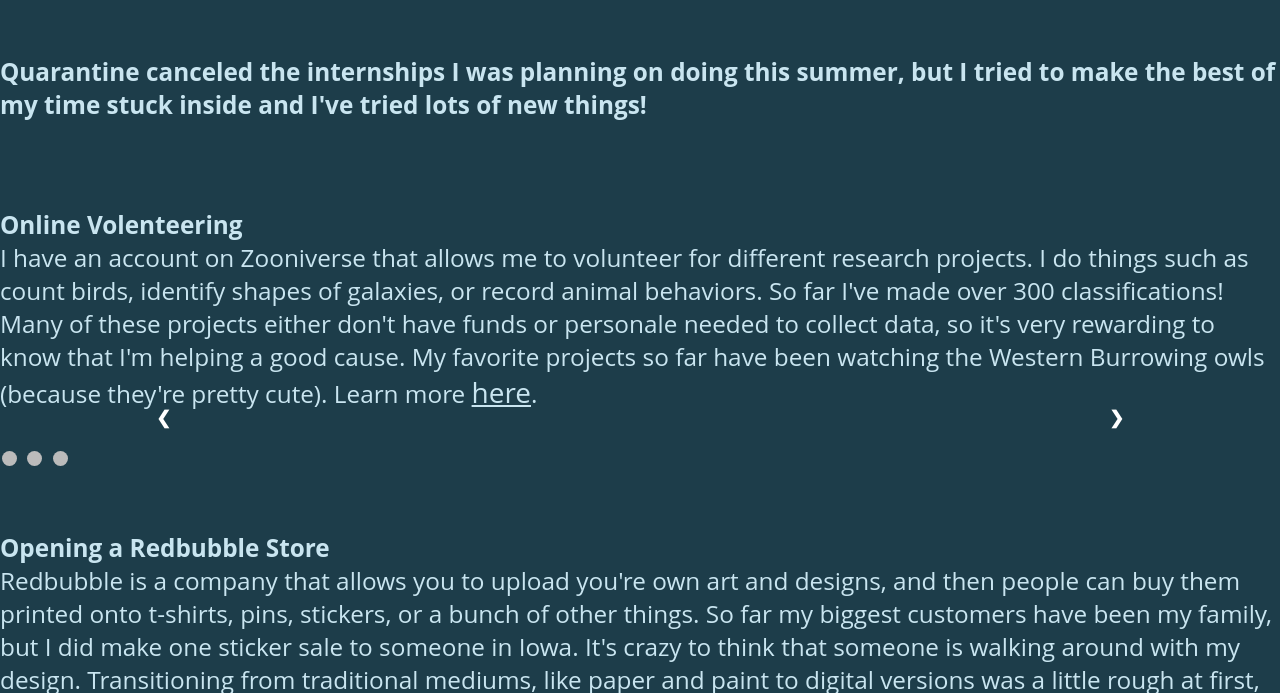
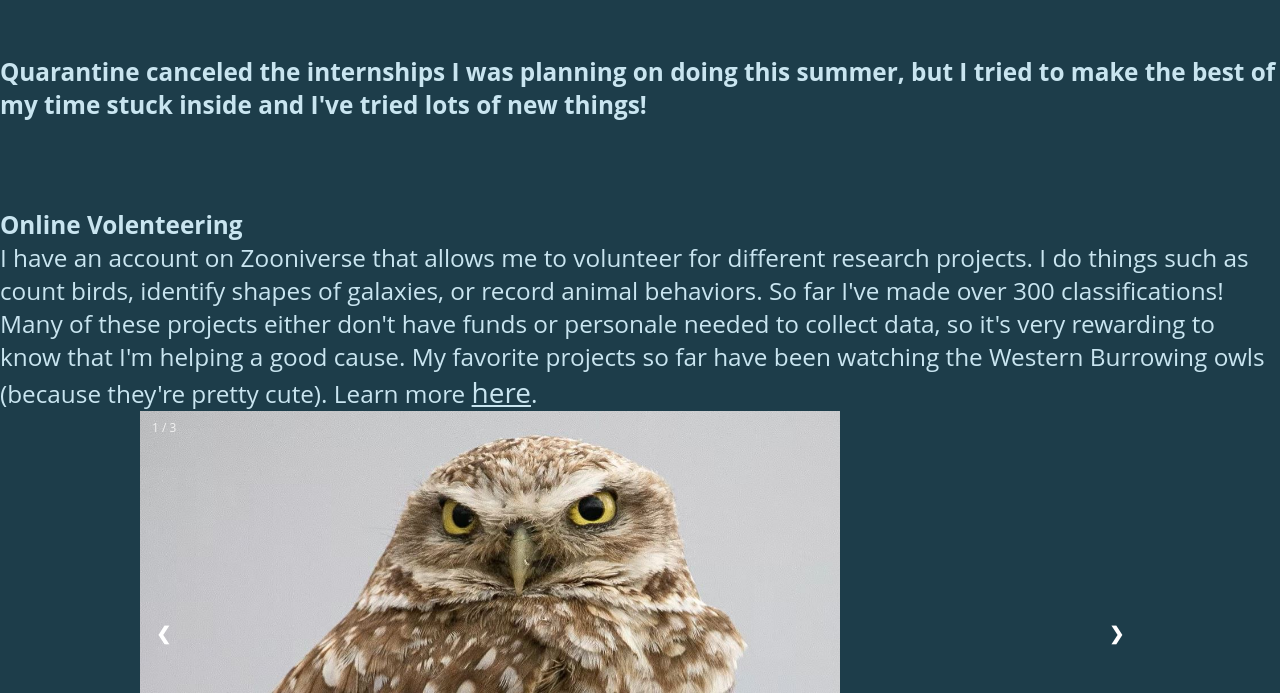
Before and after one commit to lizzie-gilson/my-website, a plain HTML site: page quarantine.html in a window 1280 px wide. Shown: the part 103-796 px from the top of the page. Drawn offline with Linux system fonts and the light colour scheme.

Commit message:
Update quarantine.html

```diff
--- a/quarantine.html
+++ b/quarantine.html
@@ -137,5 +137,9 @@
 				</a><li>
 			</ul>
 		</footer>
+
+<script>
+  showSlides(slideIndex);
+</script>
 	</body>
 </html>
```
